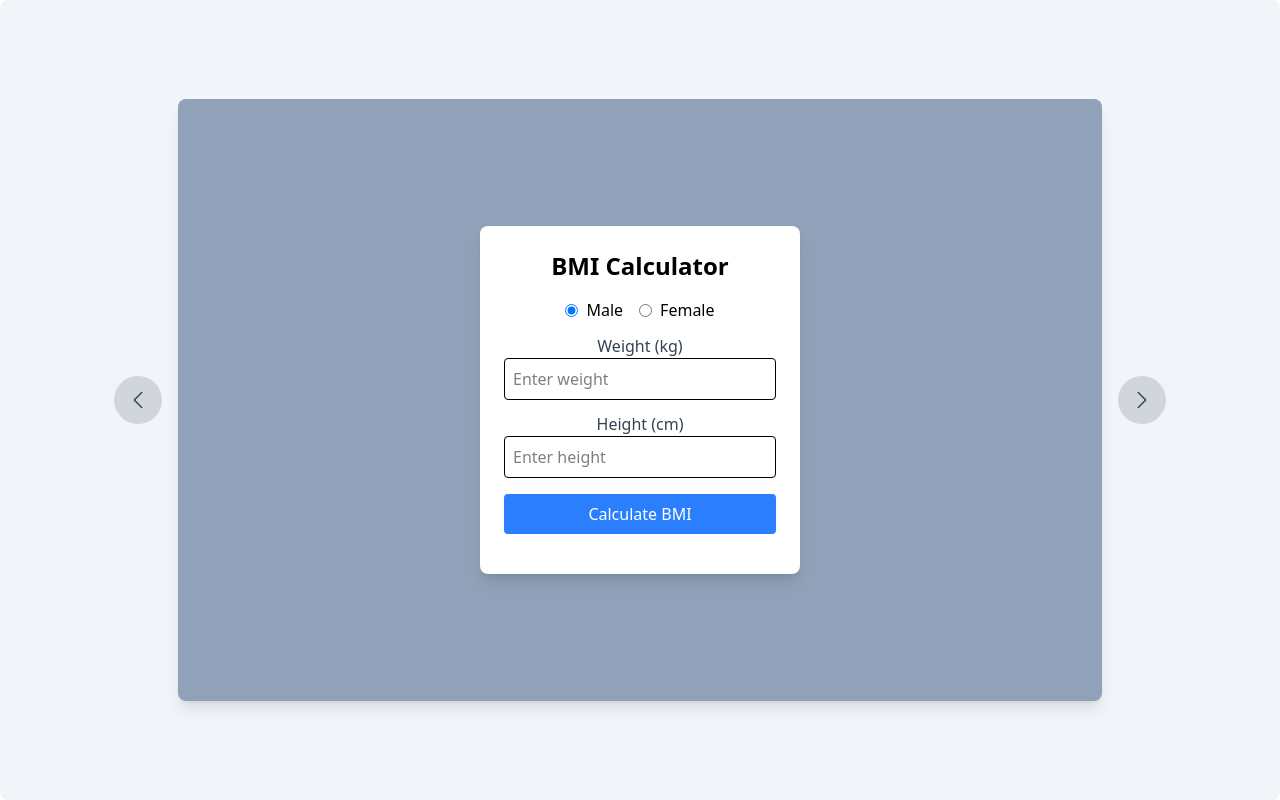
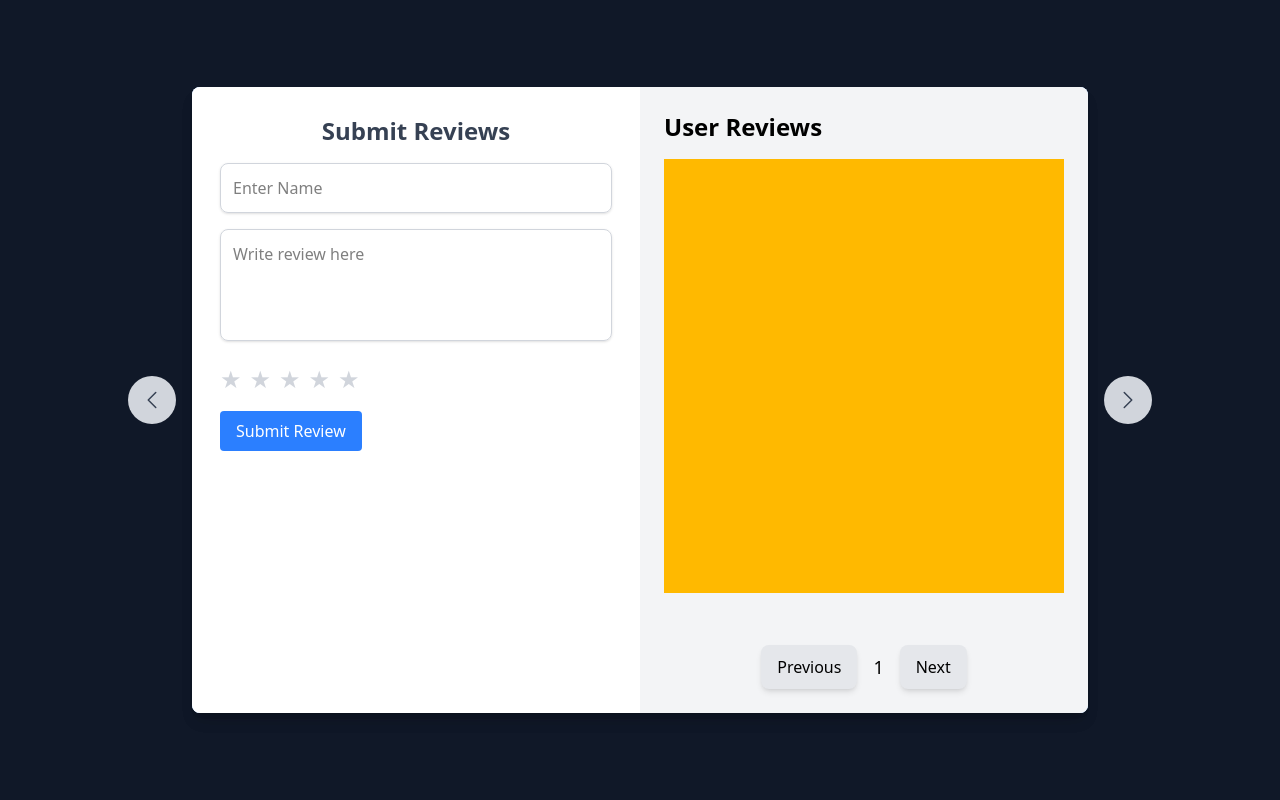
Before and after one commit to kinjalshah21/dev-cohort-projects, a website: page Showcase/index.html in a window 1280 px wide. Drawn offline with nearby package versions, Linux system fonts and the light colour scheme; files that its build step writes are made by us from their sources.

Commit message:
built UI for review collector

```diff
--- a/Showcase/index.html
+++ b/Showcase/index.html
@@ -8,7 +8,7 @@
 </head>
 
 <body class="h-screen w-screen flex items-center justify-center overflow-hidden">
-    <div class="main h-full w-full flex items-center justify-center gap-4 p-6 bg-slate-100 rounded-lg">
+    <div class="main h-screen w-screen flex items-center justify-center gap-4 p-6 bg-gray-900">
         <!-- Button to navigate to previous slide -->
         <button id="prev-btn"
             class="p-3 bg-gray-300 text-gray-700 rounded-full hover:bg-gray-500 hover:text-gray-300 transition duration-400">
@@ -18,8 +18,8 @@
             </svg>
         </button>
 
-        <div class="w-3/4 h-4/5 bg-slate-400 flex items-center justify-center rounded-lg shadow-lg">
-                <!-- Section for BMI Calculator -->
+        <div class="w-4xl h-10/12 bg-blue-200 flex items-center justify-center rounded-lg shadow-lg">
+            <!-- Section for BMI Calculator -->
             <div id="bmi-calc-div" class="bg-white p-6 rounded-lg shadow-lg w-80 text-center">
                 <h2 class="text-2xl font-bold mb-4">BMI Calculator</h2>
 
@@ -57,7 +57,7 @@
                 <!-- Show Result -->
                 <p id="result" class="mt-4 text-lg font-semibold"></p>
             </div>
-        <!-- Section for Number Calculator -->
+            <!-- Section for Number Calculator -->
             <div id="normal-calc-div" class="bg-gray-900 text-white p-6 rounded-lg shadow-lg w-72 ">
                 <h2 class="text-2xl font-bold mb-4 text-center">Calculator</h2>
 
@@ -70,39 +70,100 @@
                 <!-- Buttons -->
                 <div class="grid grid-cols-4 gap-2">
                     <!-- Row 1 -->
-                    <button class="active:scale-95 transition rounded-sm p-2 bg-red-500" onclick="clearDisplay()">C</button>
-                    <button class="hover:bg-gray-500 active:scale-95 transition rounded-sm p-2 bg-gray-700" onclick="deleteLast()">⌫</button>
-                    <button class="hover:bg-gray-500 active:scale-95 transition rounded-sm p-2 bg-gray-700" onclick="appendToDisplay('%')">%</button>
-                    <button class="active:scale-95 transition rounded-sm p-2 bg-yellow-500" onclick="appendToDisplay('/')">÷</button>
+                    <button class="active:scale-95 transition rounded-sm p-2 bg-red-500"
+                        onclick="clearDisplay()">C</button>
+                    <button class="hover:bg-gray-500 active:scale-95 transition rounded-sm p-2 bg-gray-700"
+                        onclick="deleteLast()">⌫</button>
+                    <button class="hover:bg-gray-500 active:scale-95 transition rounded-sm p-2 bg-gray-700"
+                        onclick="appendToDisplay('%')">%</button>
+                    <button class="active:scale-95 transition rounded-sm p-2 bg-yellow-500"
+                        onclick="appendToDisplay('/')">÷</button>
 
                     <!-- Row 2 -->
-                    <button class="hover:bg-gray-500 active:scale-95 transition rounded-sm p-2" onclick="appendToDisplay('7')">7</button>
-                    <button class="hover:bg-gray-500 active:scale-95 transition rounded-sm p-2" onclick="appendToDisplay('8')">8</button>
-                    <button class="hover:bg-gray-500 active:scale-95 transition rounded-sm p-2" onclick="appendToDisplay('9')">9</button>
-                    <button class="active:scale-95 transition rounded-sm p-2 bg-yellow-500" onclick="appendToDisplay('*')">×</button>
+                    <button class="hover:bg-gray-500 active:scale-95 transition rounded-sm p-2"
+                        onclick="appendToDisplay('7')">7</button>
+                    <button class="hover:bg-gray-500 active:scale-95 transition rounded-sm p-2"
+                        onclick="appendToDisplay('8')">8</button>
+                    <button class="hover:bg-gray-500 active:scale-95 transition rounded-sm p-2"
+                        onclick="appendToDisplay('9')">9</button>
+                    <button class="active:scale-95 transition rounded-sm p-2 bg-yellow-500"
+                        onclick="appendToDisplay('*')">×</button>
 
                     <!-- Row 3 -->
-                    <button class="hover:bg-gray-500 active:scale-95 transition rounded-sm p-2" onclick="appendToDisplay('4')">4</button>
-                    <button class="hover:bg-gray-500 active:scale-95 transition rounded-sm p-2" onclick="appendToDisplay('5')">5</button>
-                    <button class="hover:bg-gray-500 active:scale-95 transition rounded-sm p-2" onclick="appendToDisplay('6')">6</button>
-                    <button class="active:scale-95 transition rounded-sm p-2 bg-yellow-500" onclick="appendToDisplay('-')">−</button>
+                    <button class="hover:bg-gray-500 active:scale-95 transition rounded-sm p-2"
+                        onclick="appendToDisplay('4')">4</button>
+                    <button class="hover:bg-gray-500 active:scale-95 transition rounded-sm p-2"
+                        onclick="appendToDisplay('5')">5</button>
+                    <button class="hover:bg-gray-500 active:scale-95 transition rounded-sm p-2"
+                        onclick="appendToDisplay('6')">6</button>
+                    <button class="active:scale-95 transition rounded-sm p-2 bg-yellow-500"
+                        onclick="appendToDisplay('-')">−</button>
 
                     <!-- Row 4 -->
-                    <button class="hover:bg-gray-500 active:scale-95 transition rounded-sm p-2" onclick="appendToDisplay('1')">1</button>
-                    <button class="hover:bg-gray-500 active:scale-95 transition rounded-sm p-2" onclick="appendToDisplay('2')">2</button>
-                    <button class="hover:bg-gray-500 active:scale-95 transition rounded-sm p-2" onclick="appendToDisplay('3')">3</button>
-                    <button class="active:scale-95 transition rounded-sm p-2 bg-yellow-500" onclick="appendToDisplay('+')">+</button>
+                    <button class="hover:bg-gray-500 active:scale-95 transition rounded-sm p-2"
+                        onclick="appendToDisplay('1')">1</button>
+                    <button class="hover:bg-gray-500 active:scale-95 transition rounded-sm p-2"
+                        onclick="appendToDisplay('2')">2</button>
+                    <button class="hover:bg-gray-500 active:scale-95 transition rounded-sm p-2"
+                        onclick="appendToDisplay('3')">3</button>
+                    <button class="active:scale-95 transition rounded-sm p-2 bg-yellow-500"
+                        onclick="appendToDisplay('+')">+</button>
 
                     <!-- Row 5 -->
-                    <button class="hover:bg-gray-500 active:scale-95 transition rounded-sm p-2" onclick="appendToDisplay('00')">00</button>
-                    <button class="hover:bg-gray-500 active:scale-95 transition rounded-sm p-2" onclick="appendToDisplay('0')">0</button>
-                    <button class="hover:bg-gray-500 active:scale-95 transition rounded-sm p-2" onclick="appendToDisplay('.')">.</button>
-                    <button class="active:scale-95 transition rounded-sm p-2 bg-green-500" onclick="calculateResult()">=</button>
+                    <button class="hover:bg-gray-500 active:scale-95 transition rounded-sm p-2"
+                        onclick="appendToDisplay('00')">00</button>
+                    <button class="hover:bg-gray-500 active:scale-95 transition rounded-sm p-2"
+                        onclick="appendToDisplay('0')">0</button>
+                    <button class="hover:bg-gray-500 active:scale-95 transition rounded-sm p-2"
+                        onclick="appendToDisplay('.')">.</button>
+                    <button class="active:scale-95 transition rounded-sm p-2 bg-green-500"
+                        onclick="calculateResult()">=</button>
+                </div>
+            </div>
+            <!-- Section for Review Collector -->
+            <div id="review-collector" class="w-full h-full bg-blue-200 flex rounded-lg shadow-lg">
+                <!-- Left Div -->
+                <div class="bg-white w-1/2 p-7 flex flex-col justify-start items-center rounded-l-lg">
+                    <h2 class="text-2xl font-bold mb-4 text-gray-700">Submit Reviews</h2>
+                    <form id="review-form" class="w-full space-y-4">
+                        <input type="text" id="name"
+                            class="w-full p-3 border border-gray-300 rounded-lg focus:outline-none focus:ring-2 focus:ring-blue-500 focus:border-transparent shadow-sm transition"
+                            placeholder="Enter Name" required>
+                        <textarea id="review"
+                            class="w-full p-3 border border-gray-300 rounded-lg resize-none focus:outline-none focus:ring-2 focus:ring-blue-500 focus:border-transparent shadow-sm transition h-28"
+                            placeholder="Write review here" required></textarea>
+                        <!-- Star Ratings will be added later -->
+                        <div class="flex space-x-2 mb-4">
+                            <span class="star cursor-pointer text-gray-300 text-2xl" data-value="1">★</span>
+                            <span class="star cursor-pointer text-gray-300 text-2xl" data-value="2">★</span>
+                            <span class="star cursor-pointer text-gray-300 text-2xl" data-value="3">★</span>
+                            <span class="star cursor-pointer text-gray-300 text-2xl" data-value="4">★</span>
+                            <span class="star cursor-pointer text-gray-300 text-2xl" data-value="5">★</span>
+                        </div>
+                        <button type="Submit" class="bg-blue-500 text-white px-4 py-2 rounded hover:bg-blue-600">Submit
+                            Review</button>
+                    </form>
+                </div>
+                <!-- Right Div -->
+                <div class="w-1/2 p-6 bg-gray-100 rounded-r-lg flex flex-col">
+                    <h2 class="text-2xl font-bold mb-4">User Reviews</h2>
+                    <div class="review-container h-9/12 overflow-y-auto bg-amber-400"></div>
+                    <!-- pagination -->
+                    <div class="mt-auto flex justify-center space-x-2">
+
+                        <button id="prev-review-btn"
+                            class="px-4 py-2 bg-gray-200 rounded-lg disabled:opacity-50 shadow-md hover:bg-gray-300 transition"
+                            onclick="prevPage()">Previous</button>
+
+                        <span id="pageNumber" class="text-lg p-2">1</span>
+
+                        <button id="next-review-btn"
+                            class="px-4 py-2 bg-gray-200 rounded-lg disabled:opacity-50 shadow-md hover:bg-gray-300 transition"
+                            onclick="nextPage()">Next</button>
+                    </div>
                 </div>
             </div>
         </div>
-        <!-- Section for Review Collector -->
-
         <!-- Button to navigate to next slide -->
         <button id="next-btn"
             class="p-3 bg-gray-300 text-gray-700 rounded-full hover:bg-gray-500 hover:text-gray-300 transition duration-400">
--- a/Showcase/src/index.js
+++ b/Showcase/src/index.js
@@ -1,17 +1,15 @@
 const display = document.getElementById("display");
 const normalCalc = document.getElementById("normal-calc-div");
 const bmiCalc = document.getElementById("bmi-calc-div");
-//to-do: get review collector when ready
+const reviewCollector = document.getElementById("review-collector");
 const nextBtn = document.getElementById("next-btn");
 const prevBtn = document.getElementById("prev-btn");
 let currentIndex = 0;
-const projects = [bmiCalc, normalCalc, normalCalc]; //to-do: replace 3rd item with review controller
+const projects = [reviewCollector, bmiCalc, normalCalc]; //to-do: replace 3rd item with review controller
 
 nextBtn.addEventListener("click", () => {
-  console.log("currentIndex in next ", currentIndex);
   if (currentIndex < projects.length - 1) {
     currentIndex++;
-    console.log("currentIndex in next after if ", currentIndex);
   }
   displayProject(currentIndex);
   toggleNextButton(nextBtn);
@@ -19,10 +17,8 @@ nextBtn.addEventListener("click", () => {
 });
 
 prevBtn.addEventListener("click", () => {
-  console.log("currentIndex in prev ", currentIndex);
   if (currentIndex > 0) {
     currentIndex--;
-    console.log("currentIndex in prev after if ", currentIndex);
   }
   displayProject(currentIndex);
   toggleNextButton(nextBtn);
@@ -30,28 +26,51 @@ prevBtn.addEventListener("click", () => {
 });
 
 function toggleNextButton(button) {
-  if(currentIndex == projects.length - 1){
+  if (currentIndex == projects.length - 1) {
     button.disabled = true;
-    button.classList.remove("hover:bg-gray-500", "hover:text-gray-300","transition");
-  }else{
+    button.classList.remove(
+      "hover:bg-gray-500",
+      "hover:text-gray-300",
+      "transition"
+    );
+  } else {
     button.disabled = false;
-    button.classList.add("hover:bg-gray-500", "hover:text-gray-300","transition");
+    button.classList.add(
+      "hover:bg-gray-500",
+      "hover:text-gray-300",
+      "transition"
+    );
   }
 }
 function togglePrevButton(button) {
-  if(currentIndex == 0){
+  if (currentIndex == 0) {
     button.disabled = true;
-    button.classList.remove("hover:bg-gray-500", "hover:text-gray-300","transition");
-  }else{
+    button.classList.remove(
+      "hover:bg-gray-500",
+      "hover:text-gray-300",
+      "transition"
+    );
+  } else {
     button.disabled = false;
-     button.classList.add("hover:bg-gray-500", "hover:text-gray-300","transition");
+    button.classList.add(
+      "hover:bg-gray-500",
+      "hover:text-gray-300",
+      "transition"
+    );
   }
 }
 
-function displayProject(currentIndex){
+function displayProject(currentIndex) {
   //hide every project first
-  projects.forEach(project => project.classList.add("hidden"));
+  projects.forEach((project) => project.classList.add("hidden"));
   projects[currentIndex].classList.remove("hidden");
+}
+
+function prevPage() {
+  console.log("Add functionality");
+}
+function nextPage() {
+  console.log("Add functionality");
 }
 
 function calculateBMI() {
```
